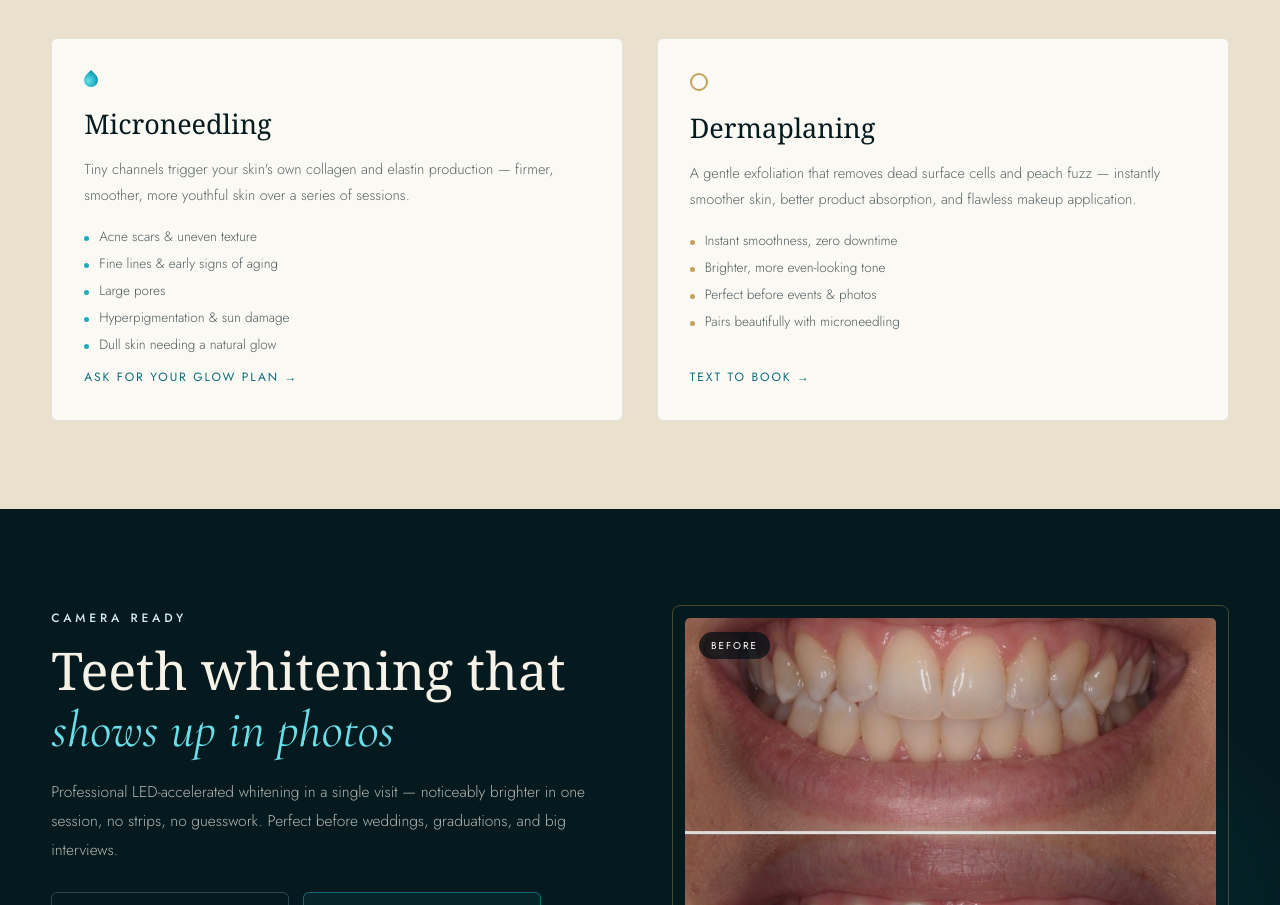
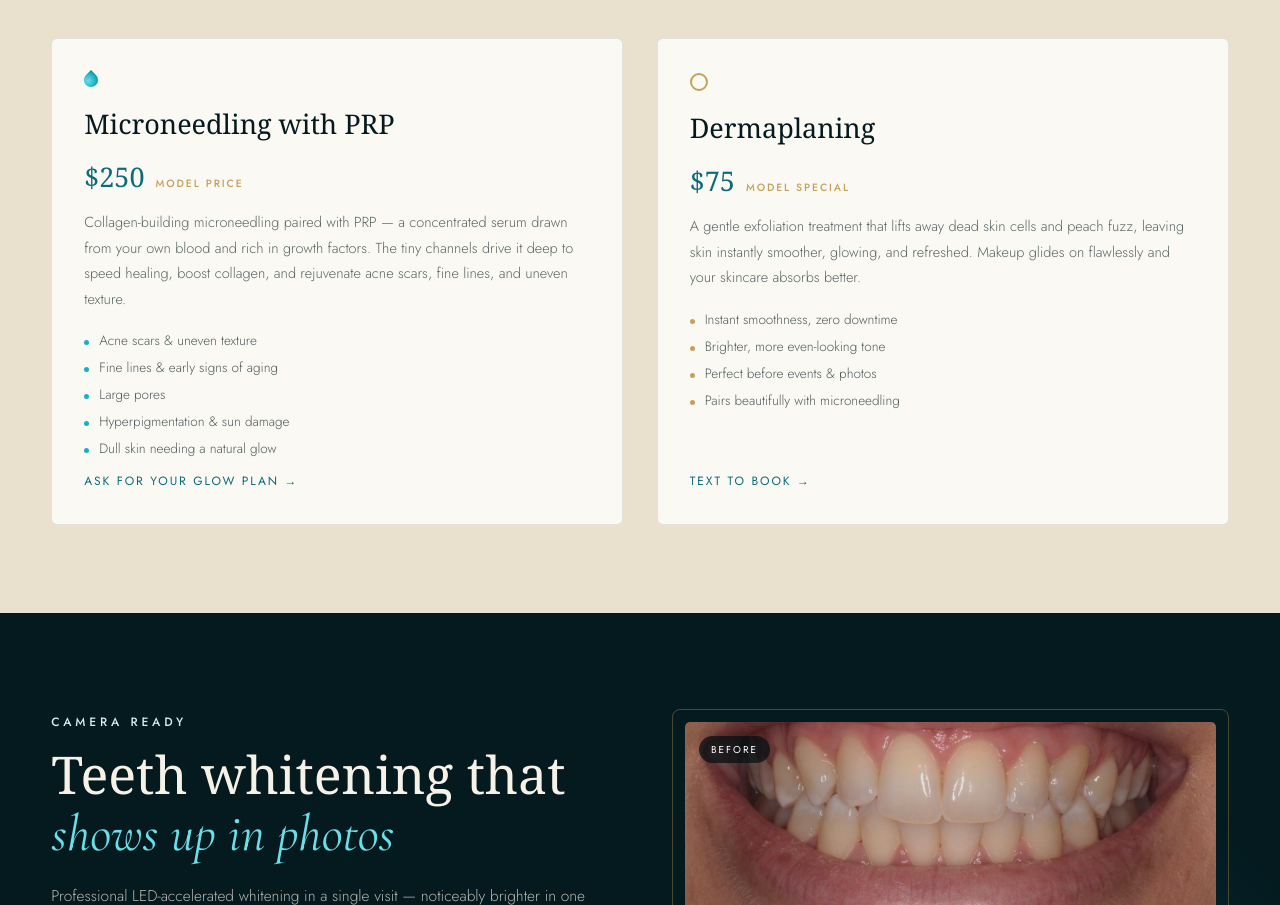
Before and after one commit to ccassetadvisors/vivalbk, a plain HTML site: page aesthetics.html in a window 1280 px wide. Shown: the part 1404-2309 px from the top of the page. Drawn offline with Linux system fonts and the light colour scheme; a web font is replaced by a local one.

Commit message:
Add files via upload

```diff
--- a/aesthetics.html
+++ b/aesthetics.html
@@ -498,8 +498,8 @@
       <div data-m="split" style="display:grid;grid-template-columns:1fr 1fr;gap:clamp(18px,2.6vw,36px)">
         <div data-reveal="0" style="background:var(--ivory2);border:1px solid rgba(5,26,31,.1);border-radius:6px;padding:34px 32px;display:flex;flex-direction:column;gap:14px;transition:transform .35s,box-shadow .35s" style-hover="transform:translateY(-5px);box-shadow:0 22px 48px rgba(5,26,31,.12)">
           <span style="display:inline-block;width:14px;height:14px;background:radial-gradient(circle at 40% 68%,var(--aqua2),var(--aqua) 60%,var(--aqua-deep));border-radius:0 62% 62% 62%;transform:rotate(45deg)"></span>
-          <h3 style="font-family:var(--serif);font-weight:400;font-size:27px;margin:4px 0 0;color:var(--ink)">Microneedling</h3>
-          <p style="font-weight:300;font-size:14.5px;line-height:1.75;color:rgba(5,26,31,.66);margin:0">Tiny channels trigger your skin's own collagen and elastin production — firmer, smoother, more youthful skin over a series of sessions.</p>
+          <h3 style="font-family:var(--serif);font-weight:400;font-size:27px;margin:4px 0 0;color:var(--ink)">Microneedling with PRP</h3><div style="display:flex;align-items:baseline;gap:11px;margin:2px 0 0"><span style="font-family:var(--serif);font-size:27px;color:var(--aqua-deep)">$250</span><span style="font-size:10.5px;font-weight:500;letter-spacing:.18em;text-transform:uppercase;color:var(--gold)">Model price</span></div>
+          <p style="font-weight:300;font-size:14.5px;line-height:1.75;color:rgba(5,26,31,.66);margin:0">Collagen-building microneedling paired with PRP — a concentrated serum drawn from your own blood and rich in growth factors. The tiny channels drive it deep to speed healing, boost collagen, and rejuvenate acne scars, fine lines, and uneven texture.</p>
           <div style="display:flex;flex-direction:column;gap:8px;margin-top:6px">
             <span style="display:flex;gap:10px;align-items:baseline;font-weight:300;font-size:13.5px;color:rgba(5,26,31,.7)"><span style="flex:none;width:5px;height:5px;border-radius:50%;background:var(--aqua)"></span>Acne scars &amp; uneven texture</span>
             <span style="display:flex;gap:10px;align-items:baseline;font-weight:300;font-size:13.5px;color:rgba(5,26,31,.7)"><span style="flex:none;width:5px;height:5px;border-radius:50%;background:var(--aqua)"></span>Fine lines &amp; early signs of aging</span>
@@ -511,8 +511,8 @@
         </div>
         <div data-reveal="0.12" style="background:var(--ivory2);border:1px solid rgba(5,26,31,.1);border-radius:6px;padding:34px 32px;display:flex;flex-direction:column;gap:14px;transition:transform .35s,box-shadow .35s" style-hover="transform:translateY(-5px);box-shadow:0 22px 48px rgba(5,26,31,.12)">
           <span style="display:inline-block;width:14px;height:14px;border:2px solid var(--gold);border-radius:50%"></span>
-          <h3 style="font-family:var(--serif);font-weight:400;font-size:27px;margin:4px 0 0;color:var(--ink)">Dermaplaning</h3>
-          <p style="font-weight:300;font-size:14.5px;line-height:1.75;color:rgba(5,26,31,.66);margin:0">A gentle exfoliation that removes dead surface cells and peach fuzz — instantly smoother skin, better product absorption, and flawless makeup application.</p>
+          <h3 style="font-family:var(--serif);font-weight:400;font-size:27px;margin:4px 0 0;color:var(--ink)">Dermaplaning</h3><div style="display:flex;align-items:baseline;gap:11px;margin:2px 0 0"><span style="font-family:var(--serif);font-size:27px;color:var(--aqua-deep)">$75</span><span style="font-size:10.5px;font-weight:500;letter-spacing:.18em;text-transform:uppercase;color:var(--gold)">Model special</span></div>
+          <p style="font-weight:300;font-size:14.5px;line-height:1.75;color:rgba(5,26,31,.66);margin:0">A gentle exfoliation treatment that lifts away dead skin cells and peach fuzz, leaving skin instantly smoother, glowing, and refreshed. Makeup glides on flawlessly and your skincare absorbs better.</p>
           <div style="display:flex;flex-direction:column;gap:8px;margin-top:6px">
             <span style="display:flex;gap:10px;align-items:baseline;font-weight:300;font-size:13.5px;color:rgba(5,26,31,.7)"><span style="flex:none;width:5px;height:5px;border-radius:50%;background:var(--gold)"></span>Instant smoothness, zero downtime</span>
             <span style="display:flex;gap:10px;align-items:baseline;font-weight:300;font-size:13.5px;color:rgba(5,26,31,.7)"><span style="flex:none;width:5px;height:5px;border-radius:50%;background:var(--gold)"></span>Brighter, more even-looking tone</span>
```
Also changed, not shown: vercel.json.
